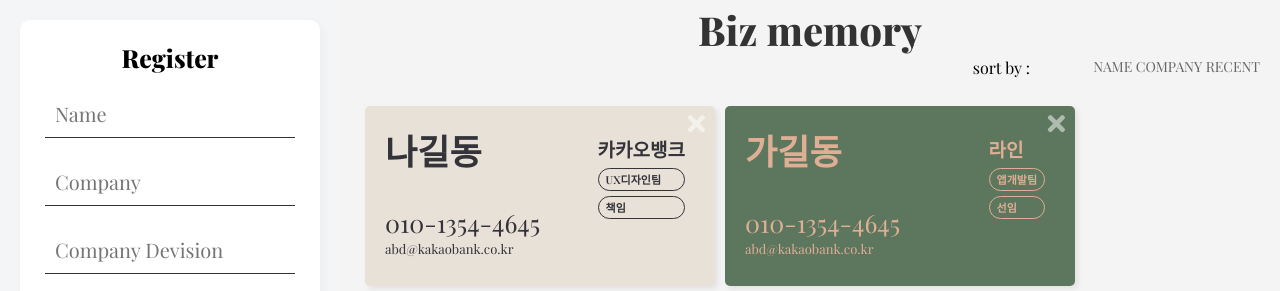
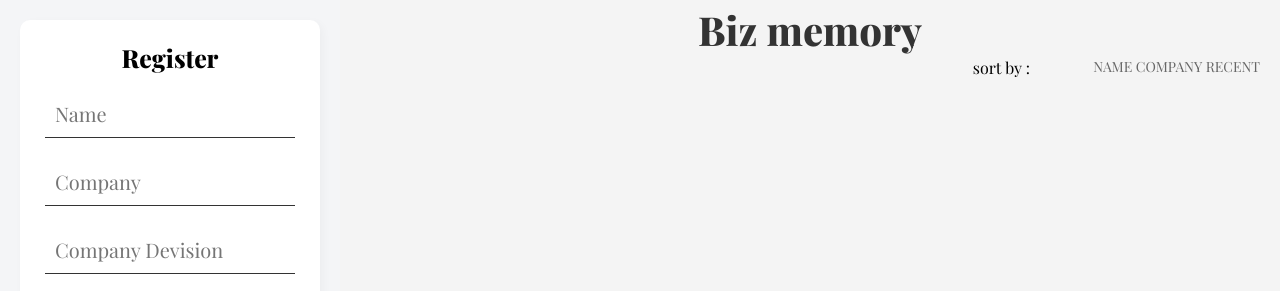
Before and after one commit to songseungeun/bizmemory, a website: page index.html in a window 1280 px wide. Shown: the top 291 px of the page. Drawn offline with nearby package versions, Linux system fonts and the light colour scheme; a web font is replaced by a local one.

```diff
--- a/index.html
+++ b/index.html
@@ -38,11 +38,10 @@
         </ul>
       </div>
 
-      <!-- card list -->
       <ul class="cardList clearfix">
 
         <!-- card start -->
-        <li class="namecard color1">
+        <!-- <li class="namecard color1">
           <div class="namecardInfo">
             <span class="cardName">나길동</span>
             <span class="cardMobile">010-1354-4645</span>
@@ -55,8 +54,7 @@
           </div>
           <i class="deleteBtn fas fa-times"></i>
         </li>
-        <!-- card end -->
-        <!-- card start -->
+
         <li class="namecard color2">
           <div class="namecardInfo">
             <span class="cardName">가길동</span>
@@ -70,8 +68,7 @@
           </div>
           <i class="deleteBtn fas fa-times"></i>
         </li>
-        <!-- card end -->
-        <!-- card start -->
+
         <li class="namecard color3">
           <div class="namecardInfo">
             <span class="cardName">라길동</span>
@@ -85,8 +82,7 @@
           </div>
           <i class="deleteBtn fas fa-times"></i>
         </li>
-        <!-- card end -->
-        <!-- card start -->
+
         <li class="namecard color4">
           <div class="namecardInfo">
             <span class="cardName">하길동</span>
@@ -99,8 +95,7 @@
             <span class="cardPosition">과장</span>
           </div>
           <i class="deleteBtn fas fa-times"></i>
-        </li>
-        <!-- card end -->
+        </li> -->
 
 
 
```
